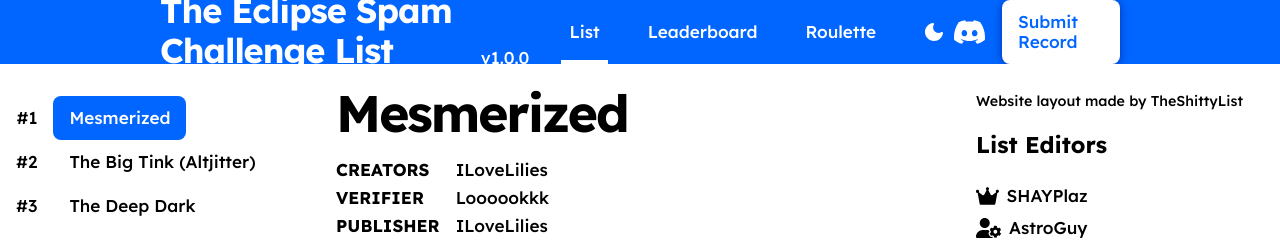
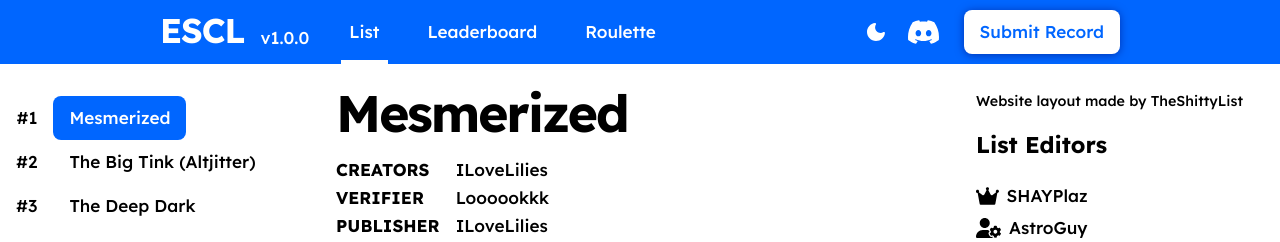
Before and after one commit to OfficialSHAYPlazYT/The-Official-ESCL, a plain HTML site: page index.html in a window 1280 px wide. Shown: the top 242 px of the page. Drawn offline with nearby package versions, Linux system fonts and the light colour scheme.

Commit message:
Update index.html

```diff
--- a/index.html
+++ b/index.html
@@ -37,7 +37,7 @@
     <body id="app">
         <header :class="{ dark: store.dark }">
             <div class="logo">
-                <h2>The Eclipse Spam Challenge List</h2>
+                <h2>ESCL</h2>
                 <p>v1.0.0</p>
             </div>
             <nav class="nav">
```
